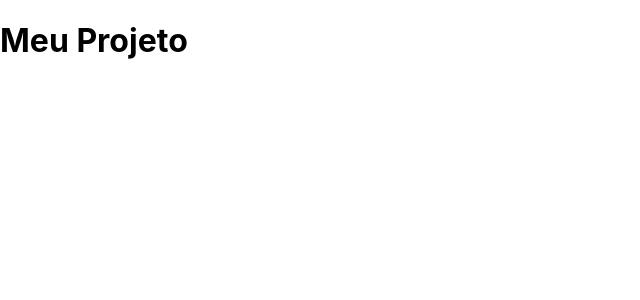
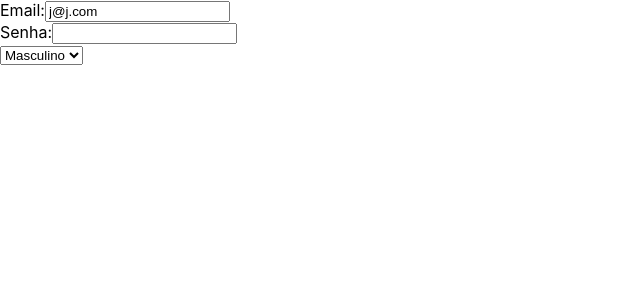
Before and after one commit to JuninhoFreitas/react-curso, a React (Create React App) app in the folder modulo4/meusite/: page / in a window 1280 px wide. Shown: the top 300 px of the page, without its empty margins (0-640 px from the left). Built offline with nearby package versions, Linux system fonts and the light colour scheme.

Commit message:
part 1 completa

```diff
--- a/modulo4/meusite/src/App.js
+++ b/modulo4/meusite/src/App.js
@@ -3,13 +3,36 @@ class App extends Component{
    constructor(props){
     super(props);
     this.state={
-
+        email:'j@j.com',
+        senha:'',
+        sexo: 'Masculino'
     };
+    this.trocaValue = this.trocaValue.bind(this)
+   }
+   trocaValue(e){
+    console.log(e)
+        let valorDigitado = e.target.value;
+        this.setState({[e.target.name]:valorDigitado});
+        console.log(this.state)
    }
     render(){
         return(
             <div>
-                <h1>Meu Projeto</h1>
+                Email:
+                <input type="email" name="email" value={this.state.email}
+                onChange={this.trocaValue}
+                /><br/>
+                Senha:
+                <input type="password" name="senha" value={this.state.senha}
+                onChange={this.trocaValue}
+                />
+                <br/>
+
+                <select name="sexo" value={this.state.sexo} onChange={this.trocaValue}>
+                    <option value="masculino">Masculino</option>
+                    <option value="feminino">Feminino</option>
+                </select>
+
             </div>
         )
     }
```
